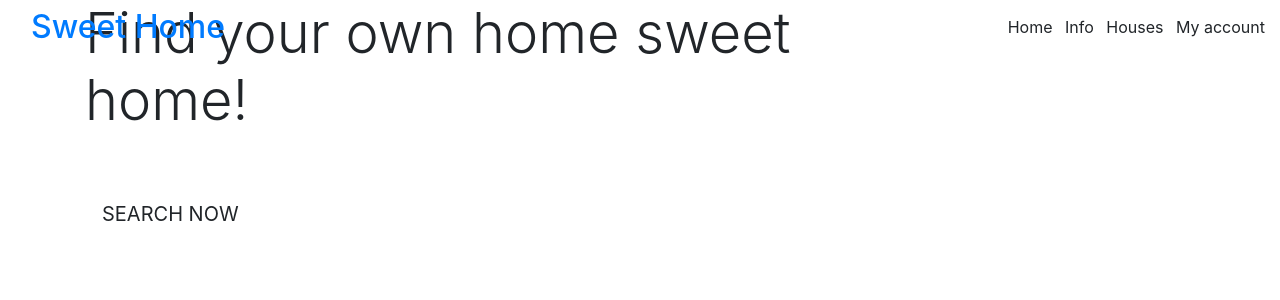
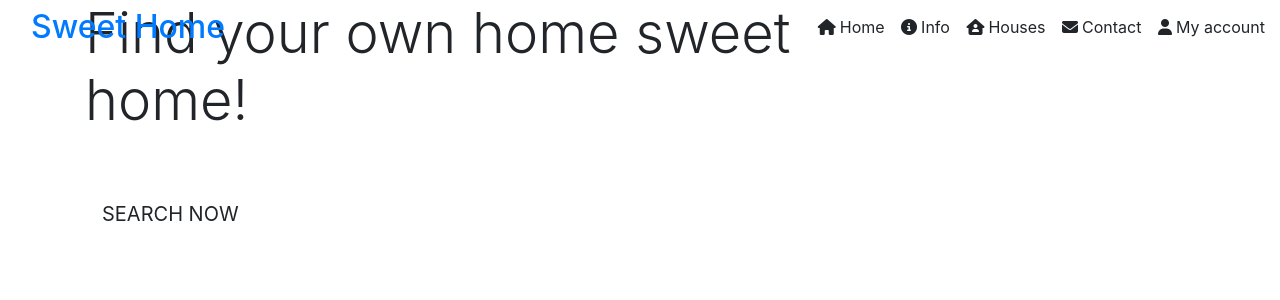
Before and after one commit to FrancesVugts/SweetHome, a Django app: page / in a window 1280 px wide. Shown: the top 300 px of the page. Run offline with Django 3.2, Linux system fonts and the light colour scheme; some libraries are stand-ins or nearby versions.

Commit message:
Finish main page header

```diff
--- a/templates/base.html
+++ b/templates/base.html
@@ -24,6 +24,7 @@
             <script src="https://code.jquery.com/jquery-3.5.1.slim.min.js" integrity="sha384-DfXdz2htPH0lsSSs5nCTpuj/zy4C+OGpamoFVy38MVBnE+IbbVYUew+OrCXaRkfj" crossorigin="anonymous"></script>
             <script src="https://cdn.jsdelivr.net/npm/popper.js@1.16.1/dist/umd/popper.min.js" integrity="sha384-9/reFTGAW83EW2RDu2S0VKaIzap3H66lZH81PoYlFhbGU+6BZp6G7niu735Sk7lN" crossorigin="anonymous"></script>
             <script src="https://stackpath.bootstrapcdn.com/bootstrap/4.5.2/js/bootstrap.min.js" integrity="sha384-B4gt1jrGC7Jh4AgTPSdUtOBvfO8shuf57BaghqFfPlYxofvL8/KUEfYiJOMMV+rV" crossorigin="anonymous"></script>
+            <script src="https://kit.fontawesome.com/ef6663c95f.js" crossorigin="anonymous"></script>
         {% endblock %}
 
         {% block extra_js %}
@@ -43,10 +44,21 @@
                 </div>
                 <div class="col-6 my-auto py-1 py-lg-0">
                     <ul class="list-inline list-unstyled text-center text-lg-right my-0">
-                        <li class="list-inline-item">Home</li>
-                        <li class="list-inline-item">Info</li>
-                        <li class="list-inline-item">Houses</li>
-                        <li class="list-inline-item">My account</li>
+                        <li class="list-inline-item">
+                            <i class="fas fa-home mx-1"></i>Home
+                        </li>
+                        <li class="list-inline-item">
+                            <i class="fas fa-info-circle mx-1"></i>Info
+                        </li>
+                        <li class="list-inline-item">
+                            <i class="fas fa-house-user mx-1"></i>Houses
+                        </li>
+                        <li class="list-inline-item">
+                            <i class="fas fa-envelope mx-1"></i>Contact
+                        </li>
+                        <li class="list-inline-item">
+                            <i class="fas fa-user mx-1"></i>My account
+                        </li>
                     </ul>
                 </div>
             </div>
```
